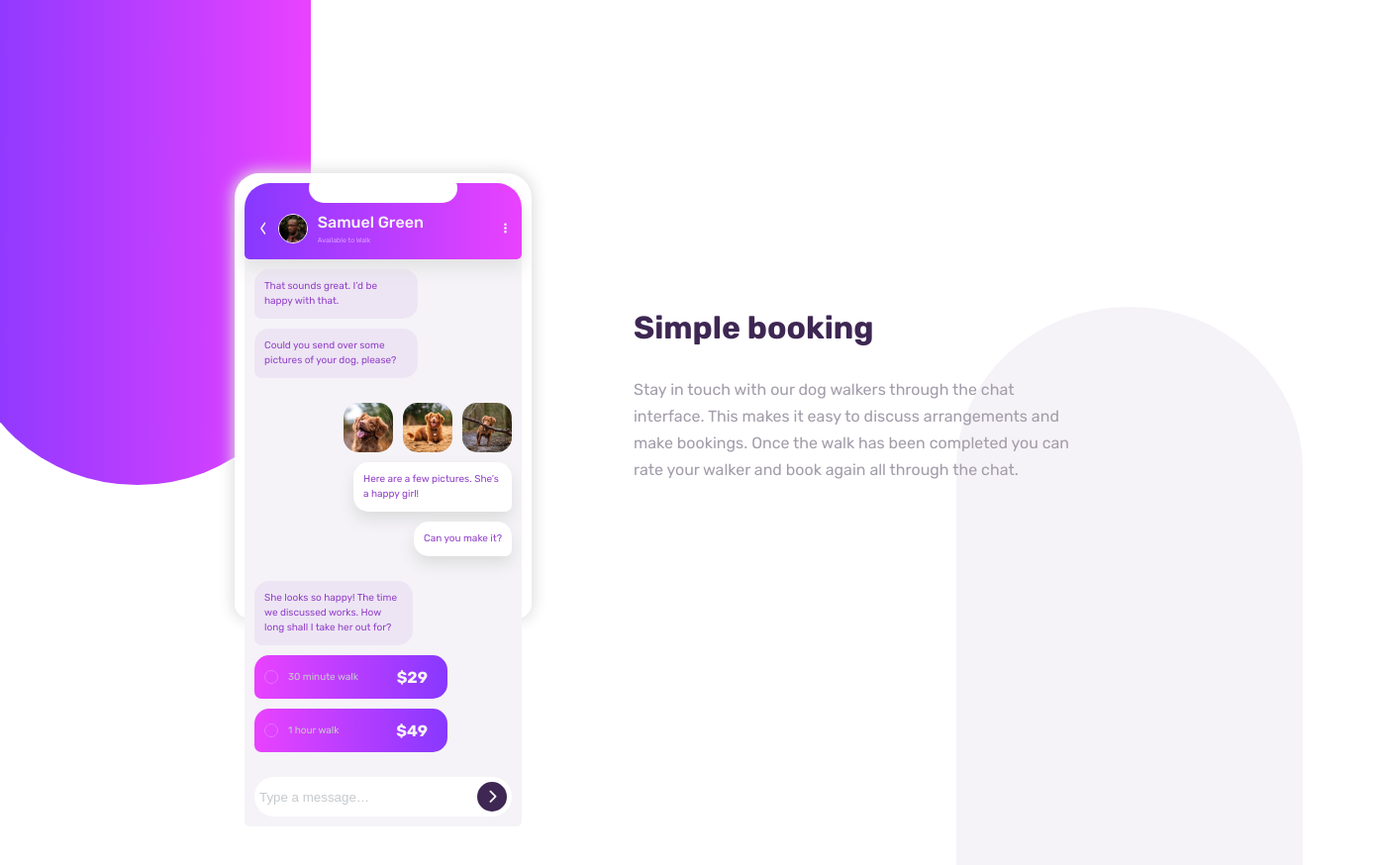
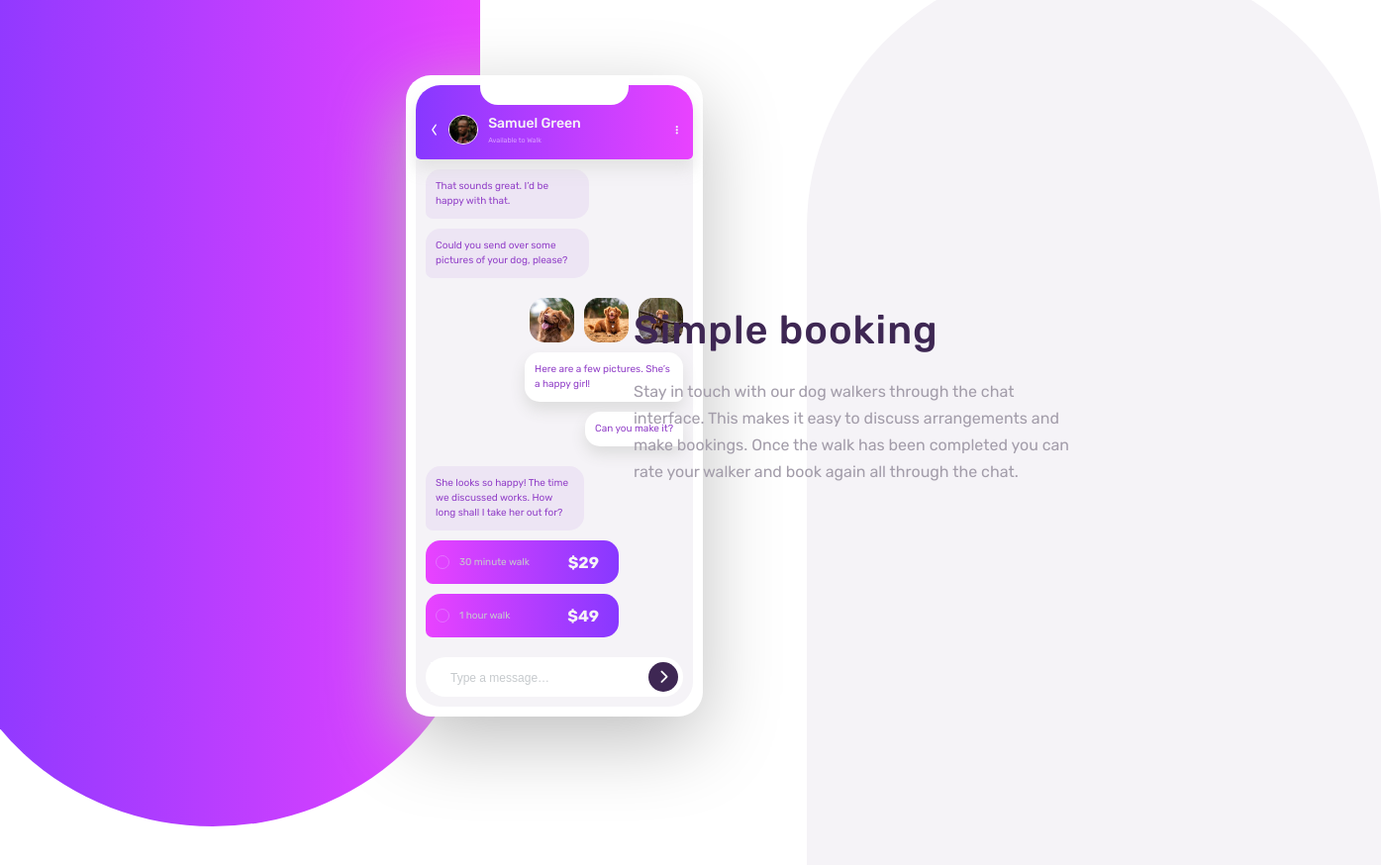
Before and after one commit to Abdullah-Saleh1/chat-app-illustration, a plain HTML site: page index.html in a window 1280 px wide. Shown: the whole page at 99% size, 1395 px wide, since content can reach past the window. Drawn offline with Linux system fonts and the light colour scheme.

Commit message:
End The Design

```diff
--- a/css/style.css
+++ b/css/style.css
@@ -44,27 +44,27 @@ i {
 }
 body {
   font-family: 'Rubik', sans-serif;
-  /* overflow: hidden; */
+  overflow: hidden;
 }
 body::before {
   content: '';
-  width: 350px;
-  height: 650px;
+  width: 540px;
+  height: 1000px;
   background: linear-gradient(to left, var(--Light-Magenta), var(--Light-Violet));
   position: absolute;
-  left: -36px;
-  top: -160px;
+  left: -55px;
+  top: -165px;
   border-radius: 0% 0% 50% 50% / 75% 75% 25% 25%;
   z-index: -1;
 }
 body::after {
   content: '';
-  width: 350px;
-  height: 650px;
+  width: 580px;
+  height: 1100px;
   background-color: var(--Light-Grayish-Violet);
   position: absolute;
-  right: -36px;
-  bottom: -160px;
+  right: -115px;
+  bottom: -255px;
   border-radius: 50% 50% 0% 0% / 25% 25% 75% 75% ;
   z-index: -1;
 }
@@ -79,17 +79,19 @@ body::after {
 }
 .container .phone {
   width: 300px;
-  height: 450px;
+  height: 648px;
   position: absolute;
   top: 50%;
-  left: 237px;
+  left: 410px;
   transform: translateY(-50%);
   padding: 10px;
-  background-color: #fff;
-  box-shadow: 0 0 15px 2px #ddd;
-  border-radius: 15px;
-  border-top-left-radius: 25px;
-  border-top-right-radius: 25px;
+  background-color: rgb(255, 255, 255);
+  box-shadow: -1px 24px 80px -1px rgba(190,190,190,1);
+  border-radius: 25px;
+  -webkit-border-radius: 25px;
+  -moz-border-radius: 25px;
+  -ms-border-radius: 25px;
+  -o-border-radius: 25px;
 }
 .container .phone::before {
   content: '';
@@ -101,7 +103,9 @@ body::after {
   left: 50%;
   transform: translateX(-50%);
   z-index: 2;
-  border-radius: 40px;
+  border-bottom-left-radius: 30px;
+  border-bottom-right-radius: 30px;
+  border-top-left-radius: 20px;
 }
 .page .container .header {
   background: linear-gradient(to left, var(--Light-Magenta), var(--Light-Violet));
@@ -122,7 +126,7 @@ body::after {
   transform: scaleX(0.7);
   color: #fff;
   height: fit-content;
-  font-size: 14px;
+  font-size: 13px;
   margin-right: 10px;
 }
 .page .container .header i + img {
@@ -134,7 +138,7 @@ body::after {
 }
 .page .container .header .text h3 {
   color: var(--Light-Grayish-Violet);
-  font-size: var(--Font-size);
+  font-size: 14px;
   font-weight: 500;
   margin-bottom: 4px;
 }
@@ -146,16 +150,16 @@ body::after {
   color: var(--Light-Grayish-Violet);
   position: absolute;
   right: 15px;
-  font-size: 12px;
+  font-size: 10px;
 }
 .chat-box {
   background-color: var(--Light-Grayish-Violet);
   padding: 10px;
-  border-bottom-left-radius: 5px;
-  border-bottom-right-radius: 5px;
+  border-bottom-left-radius: 25px;
+  border-bottom-right-radius: 25px;
 }
 .chat-box .my-mess {
-  margin-bottom: 25px;
+  margin-bottom: 20px;
 }
 .chat-box .my-mess p {
   font-size: 10px;
@@ -178,14 +182,14 @@ body::after {
 }
 .chat-box .images img {
   display: block;
-  width: 50px;
-  height: 50px;
+  width: 45px;
+  height: 45px;
   border-radius: 15px;
 }
 .chat-box .his-mess {
   display: flex;
   align-items: flex-end;
-  margin: 10px 0 25px;
+  margin: 10px 0 20px;
   flex-direction: column;
 }
 .chat-box .his-mess p {
@@ -215,7 +219,7 @@ body::after {
   line-height: 1.5;
 }
 .offers {
-  margin: 10px 0 25px;
+  margin: 10px 0 20px;
 }
 .offers .off:first-child {
   margin-bottom: 10px;
@@ -253,16 +257,22 @@ body::after {
   display: flex;
   padding: 5px;
   background-color: var(--White);
-  border-radius: 20px;
+  border-radius: 25px;
+  -webkit-border-radius: 25px;
+  -moz-border-radius: 25px;
+  -ms-border-radius: 25px;
+  -o-border-radius: 25px;
 }
 .chat input {
   display: block;
   flex: 1;
   outline: none;
   border: none;
+  padding-left: 20px;
 }
 ::placeholder {
   color: var(--Grayish-Blue);
+  font-size: 12px;
 }
 .chat i {
   display: flex;
@@ -282,7 +292,10 @@ body::after {
 }
 .page .container:last-child h1 {
   color: var(--Very-Dark-Desaturated-Violet);
-  margin-bottom: 30px;
+  margin-bottom: 25px;
+  letter-spacing: 1px;
+  font-weight: 500;
+  font-size: 40px;
 }
 .page .container:last-child p {
   color: var(--Dark-Grayish-Violet);
```
Also changed, not shown: index.html (+0 -24 lines).
